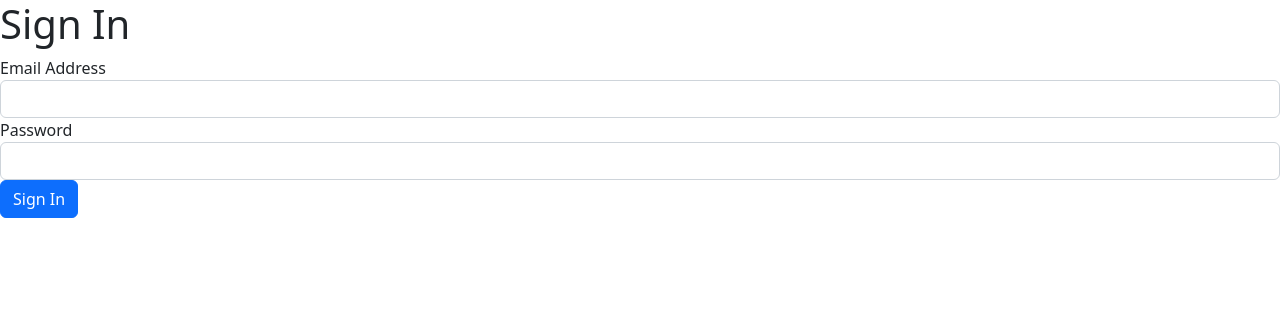
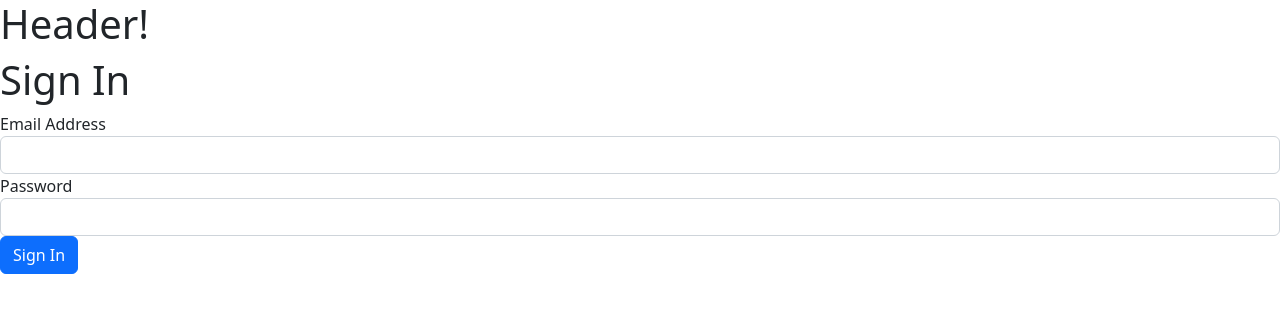
Before and after one commit to eightsuzuki/Blog-using-Microservices-with-Node-JS-and-React, a Next.js app in the folder client/: page /auth/signin in a window 1280 px wide. Shown: the top 312 px of the page. Built offline with nearby package versions, Linux system fonts and the light colour scheme.

Commit message:
Move GetInitialProps

```diff
--- a/client/pages/_app.js
+++ b/client/pages/_app.js
@@ -1,5 +1,15 @@
 import 'bootstrap/dist/css/bootstrap.css';
+import buildClient from '../api/build-client';
 
-export default ({ Component, pageProps }) => {
-  return <Component {...pageProps} />;
+const AppComponent = ({ Component, pageProps }) => {
+  return (
+    <div>
+      <h1>Header!</h1>
+      <Component {...pageProps} />
+    </div>
+  );
 };
+
+AppComponent.getInitialProps = () => {};
+
+export default AppComponent;
```
Also changed, not shown: 1 other file (tests, documents, lock files or other folders).
